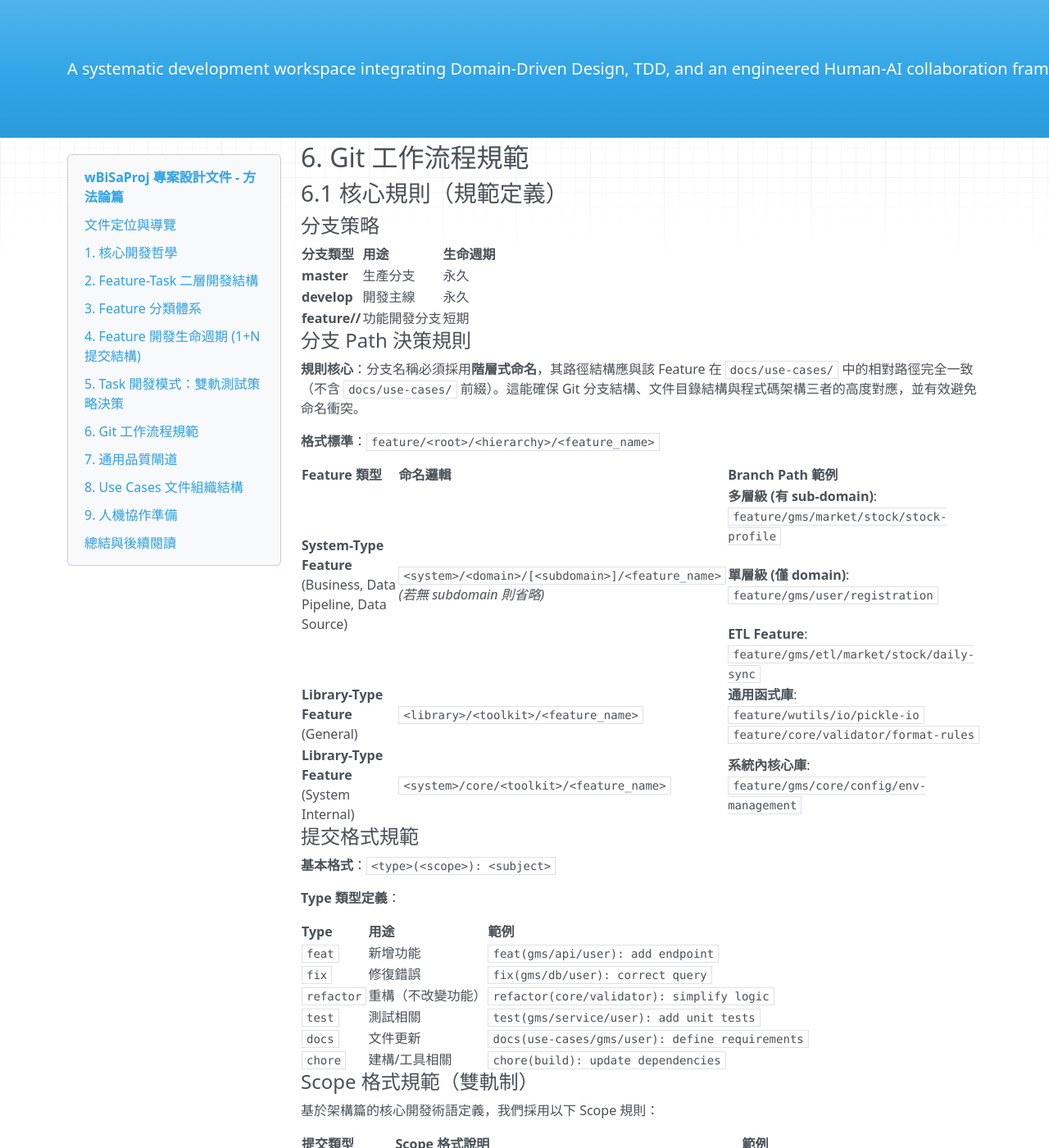
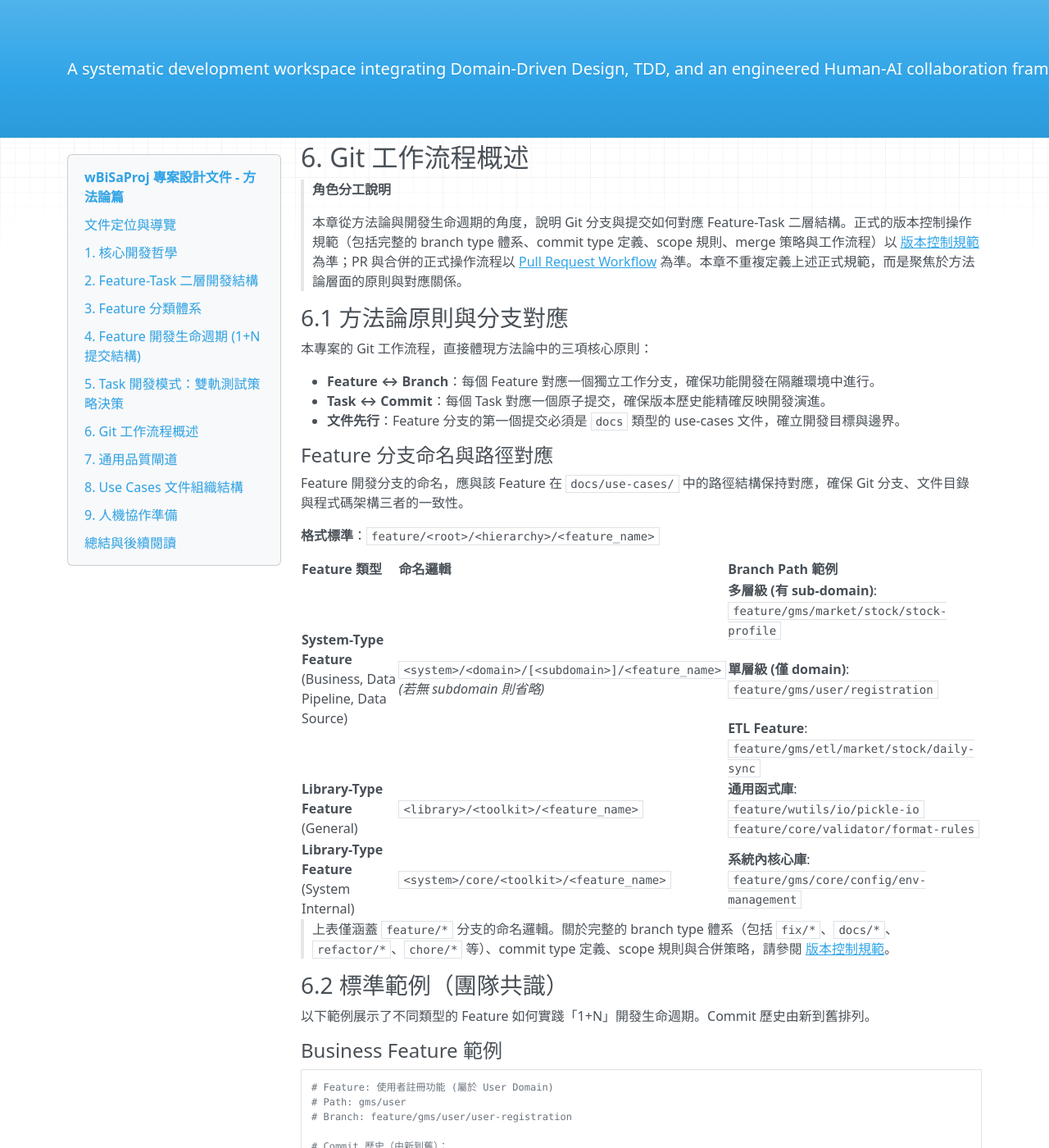
Before and after one commit to Wanini0209/wBiSaProj, an MkDocs documentation site: the page built from docs/PROJECT_DESIGN-METHODOLOGY.md, in a window 1280 px wide and 1400 px high, scrolled down 10136 px. Shown: the whole window at 82% size. Built offline with MkDocs 1.6.1, drawn with Linux system fonts in a browser that asks for light colours; nearby versions of some CDN libraries; some of the changed text lies outside the part shown.

Commit message:
docs(project): align methodology role with version control standards
- Reposition section 6 of PROJECT_DESIGN-METHODOLOGY.md from a
  parallel source of formal version control rules to a methodology
  overview with references to official standards
- Remove outdated branch strategy table, commit type table, and
  scope rule table that overlapped with version-control.md
- Add role demarcation note clarifying that formal version control
  rules are defined in docs/standards/version-control.md and PR
  workflow in docs/standards/pull-request-workflow.md
- Retain Feature branch naming table as it describes methodology-
  level path correspondence, not formal Git operations

Files modified:
- docs/PROJECT_DESIGN-METHODOLOGY.md

```diff
--- a/docs/PROJECT_DESIGN-METHODOLOGY.md
+++ b/docs/PROJECT_DESIGN-METHODOLOGY.md
@@ -20,7 +20,7 @@
 3. **Feature 分類體系**：詳述四大類型 Feature 及其標準任務模板
 4. **Feature 開發生命週期**：說明 1+N 提交結構的執行流程
 5. **Task 開發模式**：深入探討兩階段 TDD 決策模型
-6. **Git 工作流程規範**：定義分支策略與提交格式
+6. **Git 工作流程概述**：說明方法論視角下的分支與提交原則，並導引至正式版控標準
 7. **品質保證機制**：建立開發流程的品質閘道
 8. **文件組織結構**：規範 use-cases 的組織與內容標準
 
@@ -480,21 +480,23 @@ Task 類型判斷：
 
 ---
 
-## 6. Git 工作流程規範
+## 6. Git 工作流程概述
 
-### 6.1 核心規則（規範定義）
+> **角色分工說明**
+>
+> 本章從方法論與開發生命週期的角度，說明 Git 分支與提交如何對應 Feature-Task 二層結構。正式的版本控制操作規範（包括完整的 branch type 體系、commit type 定義、scope 規則、merge 策略與工作流程）以 [版本控制規範](standards/version-control.md) 為準；PR 與合併的正式操作流程以 [Pull Request Workflow](standards/pull-request-workflow.md) 為準。本章不重複定義上述正式規範，而是聚焦於方法論層面的原則與對應關係。
 
-#### 分支策略
+### 6.1 方法論原則與分支對應
 
-| 分支類型 | 用途 | 生命週期 |
-|:---------|:-----|:---------|
-| **master** | 生產分支 | 永久 |
-| **develop** | 開發主線 | 永久 |
-| **feature/<path>/<description>** | 功能開發分支 | 短期 |
+本專案的 Git 工作流程，直接體現方法論中的三項核心原則：
 
-#### 分支 Path 決策規則
+- **Feature ↔ Branch**：每個 Feature 對應一個獨立工作分支，確保功能開發在隔離環境中進行。
+- **Task ↔ Commit**：每個 Task 對應一個原子提交，確保版本歷史能精確反映開發演進。
+- **文件先行**：Feature 分支的第一個提交必須是 `docs` 類型的 use-cases 文件，確立開發目標與邊界。
 
-**規則核心**：分支名稱必須採用**階層式命名**，其路徑結構應與該 Feature 在 `docs/use-cases/` 中的相對路徑完全一致（不含 `docs/use-cases/` 前綴）。這能確保 Git 分支結構、文件目錄結構與程式碼架構三者的高度對應，並有效避免命名衝突。
+#### Feature 分支命名與路徑對應
+
+Feature 開發分支的命名，應與該 Feature 在 `docs/use-cases/` 中的路徑結構保持對應，確保 Git 分支、文件目錄與程式碼架構三者的一致性。
 
 **格式標準**：`feature/<root>/<hierarchy>/<feature_name>`
 
@@ -504,29 +506,7 @@ Task 類型判斷：
 | **Library-Type Feature**<br>(General) | `<library>/<toolkit>/<feature_name>` | **通用函式庫**:<br>`feature/wutils/io/pickle-io`<br>`feature/core/validator/format-rules` |
 | **Library-Type Feature**<br>(System Internal) | `<system>/core/<toolkit>/<feature_name>` | **系統內核心庫**:<br>`feature/gms/core/config/env-management` |
 
-#### 提交格式規範
-
-**基本格式**：`<type>(<scope>): <subject>`
-
-**Type 類型定義**：
-
-| Type | 用途 | 範例 |
-|:-----|:-----|:-----|
-| `feat` | 新增功能 | `feat(gms/api/user): add endpoint` |
-| `fix` | 修復錯誤 | `fix(gms/db/user): correct query` |
-| `refactor` | 重構（不改變功能） | `refactor(core/validator): simplify logic` |
-| `test` | 測試相關 | `test(gms/service/user): add unit tests` |
-| `docs` | 文件更新 | `docs(use-cases/gms/user): define requirements` |
-| `chore` | 建構/工具相關 | `chore(build): update dependencies` |
-
-#### Scope 格式規範（雙軌制）
-
-基於架構篇的核心開發術語定義，我們採用以下 Scope 規則：
-
-| 提交類型 | Scope 格式說明 | 範例 |
-|:---|:---|:---|
-| **`docs` 提交**<br/>(Use Cases 文件) | Scope 需對應文件的父目錄路徑，根據模組類型分為兩種格式：<br/>1. **系統**: `use-cases/<system>/[<domain>]`<br/>2. **函式庫**: `use-cases/<library>/<toolkit>` | 1. `docs(use-cases/gms/user): ...`<br/>2. `docs(use-cases/core/config): ...` |
-| **實作提交**<br/>(feat, fix, etc.) | Scope 為受影響的功能單元容器路徑 (`<fu_path>`) | `feat(gms/api/user/profile): ...` |
+> 上表僅涵蓋 `feature/*` 分支的命名邏輯。關於完整的 branch type 體系（包括 `fix/*`、`docs/*`、`refactor/*`、`chore/*` 等）、commit type 定義、scope 規則與合併策略，請參閱 [版本控制規範](standards/version-control.md)。
 
 ### 6.2 標準範例（團隊共識）
 
```
